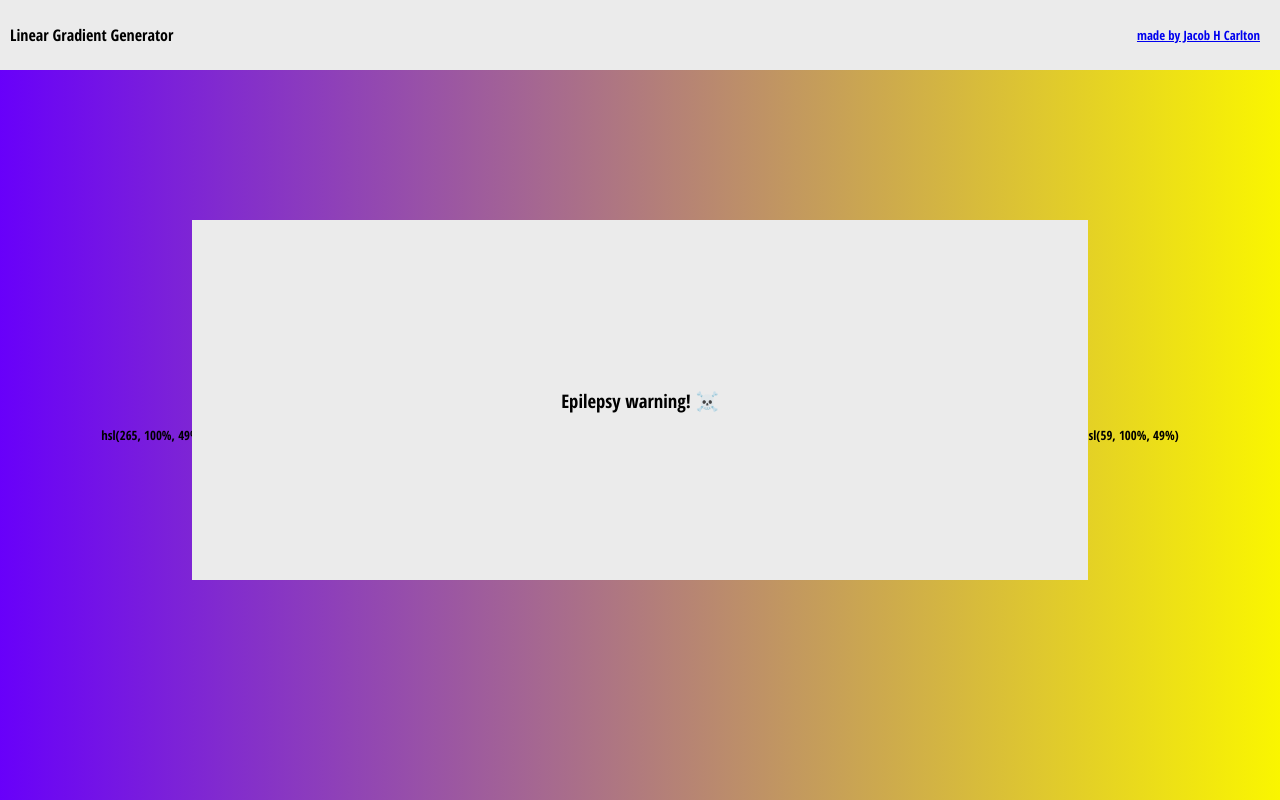
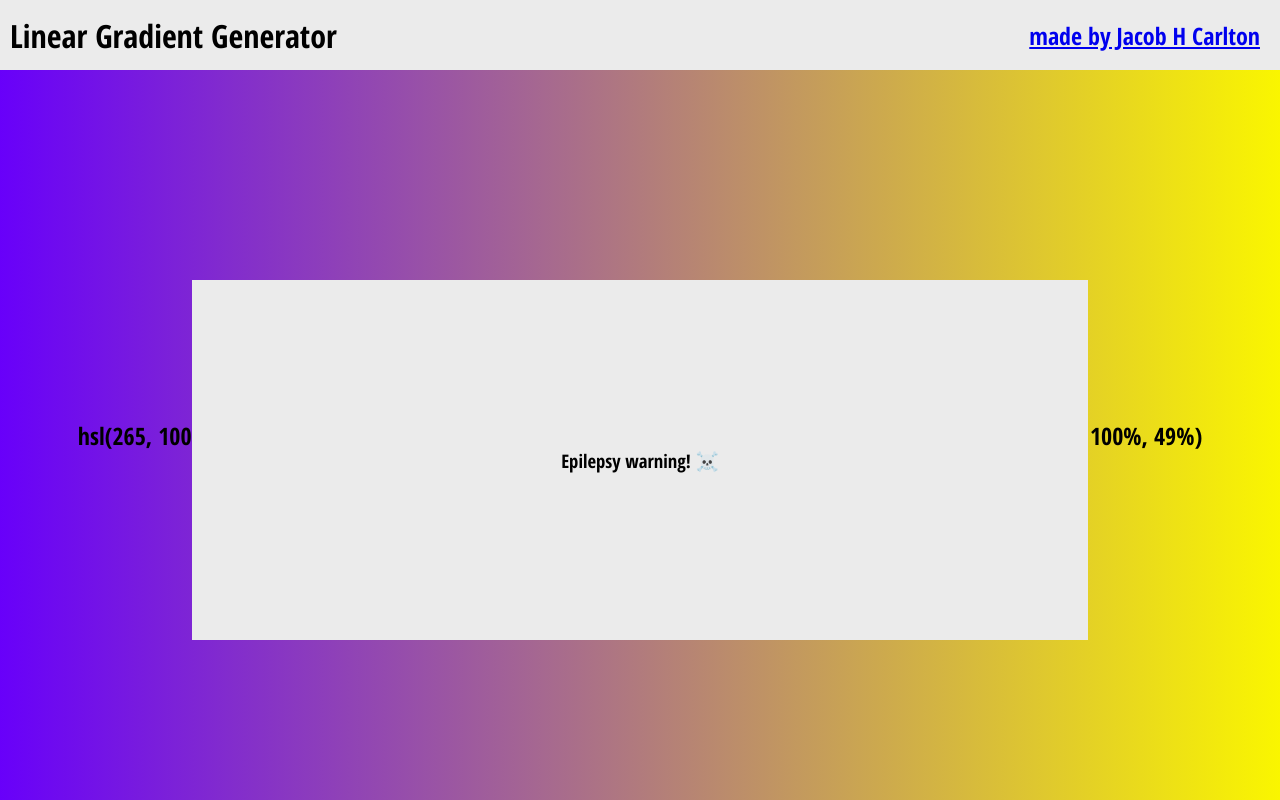
Before and after one commit to jacobc1204/gradient_app, a plain HTML site: page index.html in a window 1280 px wide. Drawn offline with Linux system fonts and the light colour scheme.

Commit message:
adjusting font sizes and centering the modal

```diff
--- a/style.css
+++ b/style.css
@@ -22,14 +22,6 @@ body {
             align-items: center;
 }
 
-h1 {
-    font-size: 1rem;
-}
-
-h2 {
-    font-size: 0.8rem;
-}
-
 header {
     grid-row: 1;
     grid-column: 1 / -1;
@@ -48,6 +40,8 @@ header * {
 
 #modal {
     position: absolute;
+    left: 15%;
+    top: 35%;
     display: grid;
     height: 45%;
     width: 70%;
@@ -58,3 +52,13 @@ header * {
     -ms-flex-line-pack: center;
         align-content: center;
 }
+
+@media screen and (max-width: 800px) {
+    h1 {
+        font-size: 1rem;
+    }
+
+    h2 {
+        font-size: 0.8rem;
+    }
+}
```
